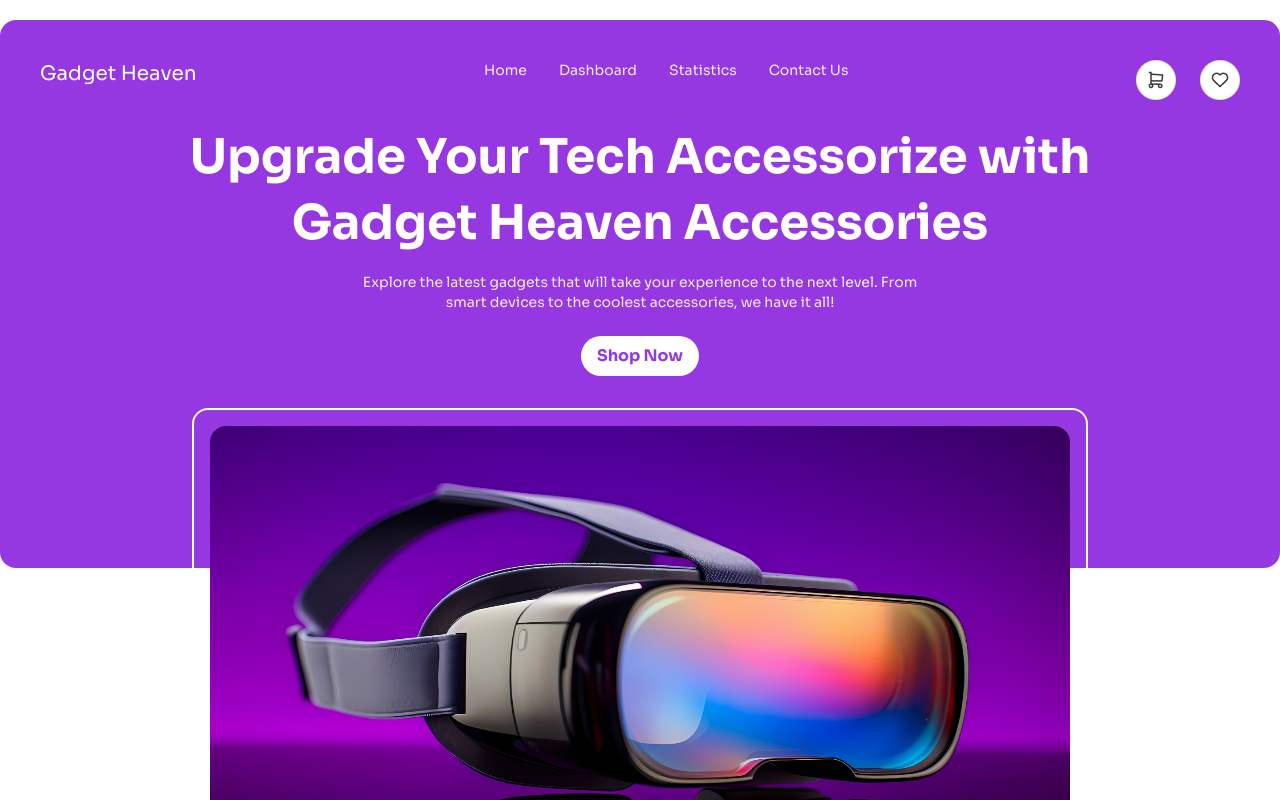
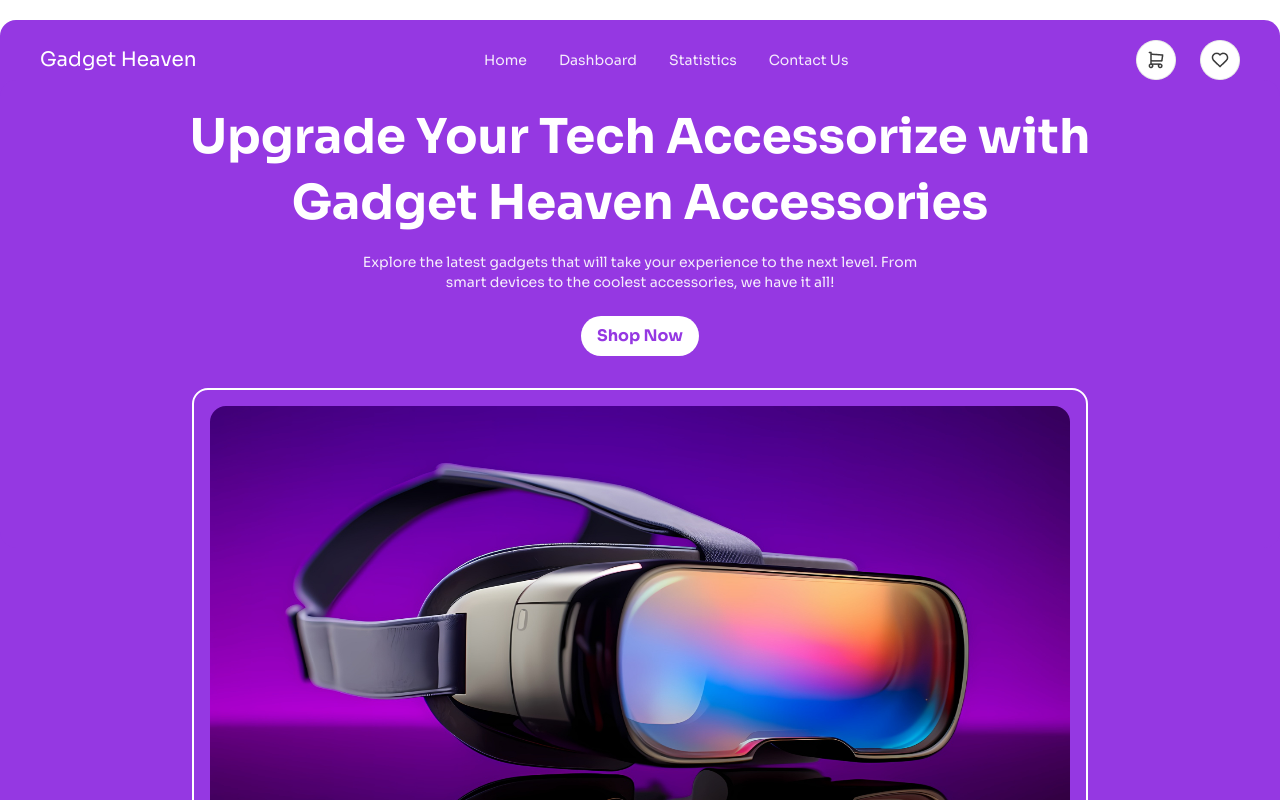
Before and after one commit to programming-hero-web-course-4/b10a8-gadget-heaven-m-im-ha, a React (Vite) app: page / in a window 1280 px wide. Shown: the top 800 px of the page. Built offline with nearby package versions, Linux system fonts and the light colour scheme.

Commit message:
modified Banner UI

```diff
--- a/src/ui/Banner.jsx
+++ b/src/ui/Banner.jsx
@@ -3,7 +3,7 @@ import { useNavigate } from "react-router-dom";
 function Banner() {
   const navigate = useNavigate();
   return (
-    <div>
+    <div className="bg-Purple rounded-2xl">
       <div className="flex flex-col justify-center">
         <h2 className="mx-auto mt-6 max-w-5xl text-center text-5xl font-bold leading-snug text-white">
           Upgrade Your Tech Accessorize with Gadget Heaven Accessories
--- a/src/ui/Header.jsx
+++ b/src/ui/Header.jsx
@@ -2,7 +2,6 @@ import { useEffect } from "react";
 import { useLocation } from "react-router-dom";
 import NavLinks from "./NavLinks";
 import Banner from "./Banner";
-import Hero from "./Hero";
 
 function Header() {
   const { pathname } = useLocation();
@@ -17,9 +16,8 @@ function Header() {
   }, [pathname]);
 
   return (
-    <div className="bg-Purple mt-5 rounded-2xl">
+    <div>
       <NavLinks/>
-      <Banner/>
     </div>
   );
 }
--- a/src/ui/Home.jsx
+++ b/src/ui/Home.jsx
@@ -5,6 +5,7 @@ import { ProductContext } from "../context/ProductsProvider";
 import { useLocation } from "react-router-dom";
 import Hero from "./Hero";
 import Details from "./Details";
+import Banner from "./Banner";
 
 function Home() {
   const { isDetailsView, setIsDetailsView, selectCategory, setSelectCategory } =
@@ -20,10 +21,13 @@ function Home() {
 
   return (
     <div>
-      <Hero/>
+      <div className="bg-Purple rounded-tl-none rounded-tr-none rounded-2xl">
+        <Banner />
+        <Hero />
+      </div>
       <h3 className="text-center">Explore Cutting-Edge Gadgets</h3>
       {isDetailsView ? (
-        <Details/>
+        <Details />
       ) : (
         <div className="mx-auto flex max-w-5xl gap-10">
           <SideNav onCategorySelect={setSelectCategory} />
--- a/src/ui/NavLinks.jsx
+++ b/src/ui/NavLinks.jsx
@@ -13,7 +13,7 @@ function NavLinks() {
   }
 
   return (
-    <nav className="flex justify-between mx-10 pt-10">
+    <nav className="flex justify-between items-center px-10 pt-5 bg-Purple mt-5 rounded-2xl rounded-bl-none rounded-br-none">
       <NavLink className="text-xl text-white" onClick={handleLogoClick} to="/">
         Gadget Heaven
       </NavLink>
```
